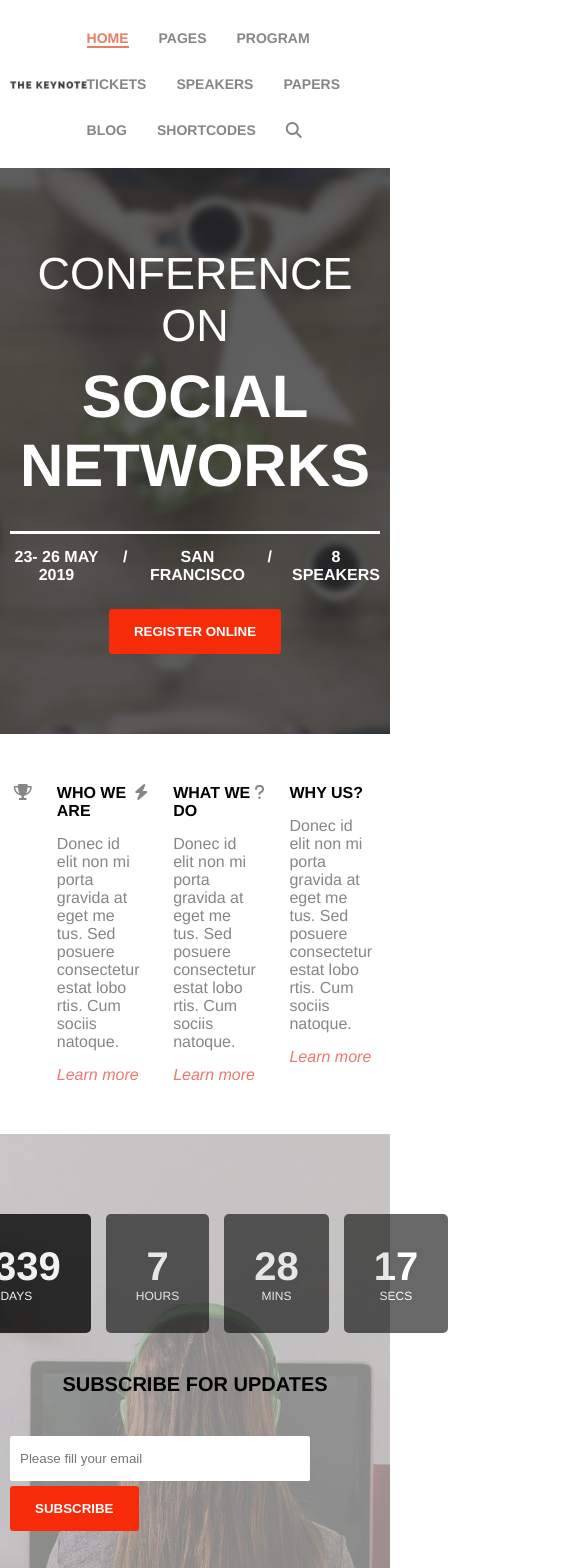
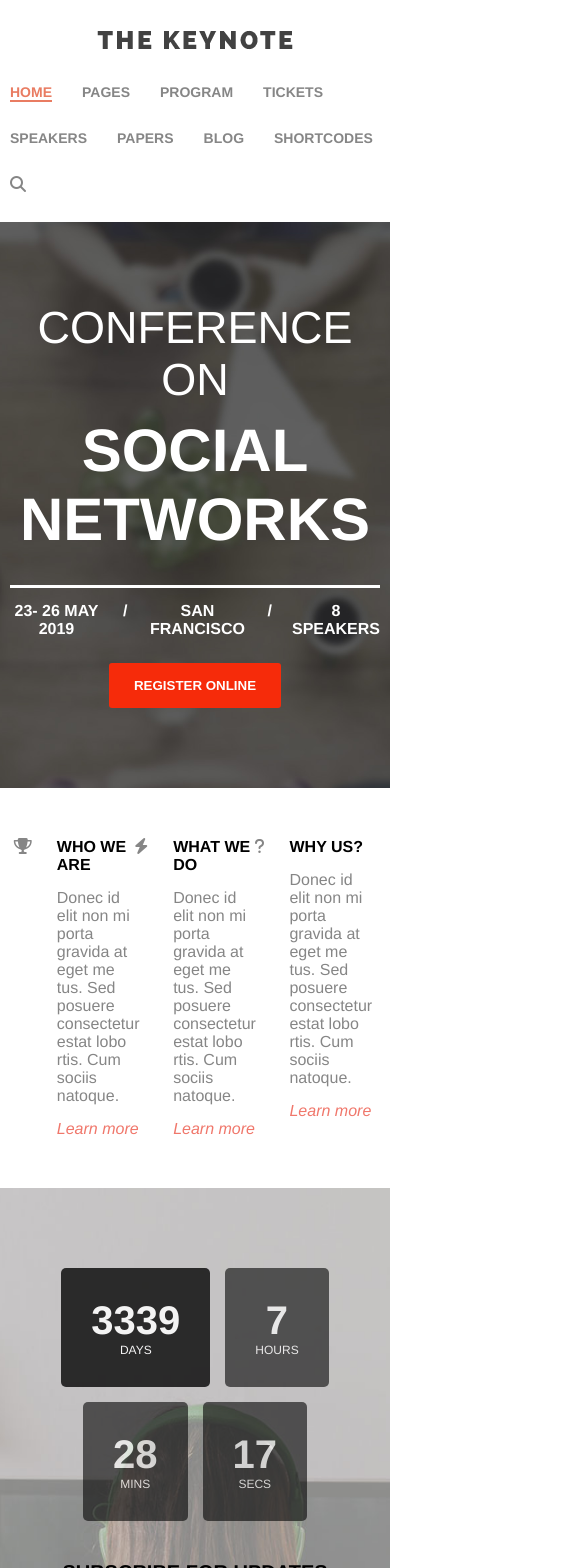
Before and after one commit to matteopelusi7/proj-html-vuejs, a Vue app: page / in a window 390 px wide. Shown: the top 1568 px of the page, 585 px wide, since content can reach past the window. Built offline with nearby package versions, Linux system fonts and the light colour scheme.

Commit message:
Aggiunto media query

```diff
--- a/src/components/Footer.vue
+++ b/src/components/Footer.vue
@@ -137,4 +137,23 @@ footer {
 
 }
 
+@media all and (max-width: 770px) {
+
+  footer {
+
+    .row {
+      flex-wrap: wrap;
+    }
+
+    .footer-final {
+      .row {
+        justify-content: center;
+        gap: 15px;
+      }
+  }
+
+  }
+
+}
+
 </style>
--- a/src/components/FooterList.vue
+++ b/src/components/FooterList.vue
@@ -113,4 +113,12 @@ export default {
 
 }
 
+@media all and (max-width: 770px) {
+
+  .box-footer {
+    width: 50%;
+  }
+
+}
+
 </style>
--- a/src/components/Header.vue
+++ b/src/components/Header.vue
@@ -110,4 +110,17 @@ header {
 
 }
 
+@media all and (max-width: 960px) {
+
+  header {
+
+    .row {
+      flex-direction: column;
+      gap: 30px;
+    }
+
+  }
+
+}
+
 </style>
--- a/src/components/MainLocation.vue
+++ b/src/components/MainLocation.vue
@@ -110,4 +110,20 @@ section {
 
 }
 
+@media all and (max-width: 400px) {
+
+  section {
+
+    .row {
+
+      .date-wrapper {
+        flex-wrap: wrap;
+      }
+
+    }
+
+  }
+
+}
+
 </style>
--- a/src/components/MainPresentation.vue
+++ b/src/components/MainPresentation.vue
@@ -171,4 +171,20 @@ section {
 
 }
 
+@media all and (max-width: 444px) {
+
+  section {
+
+    .container {
+      flex-wrap: wrap;
+
+      .vimeo-bar {
+        display: none;
+      }
+    }
+
+  }
+
+}
+
 </style>
--- a/src/components/MainProgram.vue
+++ b/src/components/MainProgram.vue
@@ -217,4 +217,16 @@ section {
 
 }
 
+@media all and (max-width: 444px) {
+
+  section {
+
+    .box-description {
+      flex-wrap: wrap;
+    }
+
+  }
+
+}
+
 </style>
--- a/src/components/MainSubscribe.vue
+++ b/src/components/MainSubscribe.vue
@@ -128,4 +128,29 @@ section {
 
 }
 
+@media all and (max-width: 530px) {
+
+  section {
+
+    .row {
+
+      .countdown {
+
+        flex-wrap: wrap;
+        justify-content: center;
+
+      }
+
+      .form {
+        display: flex;
+        flex-wrap: wrap;
+        justify-content: center;
+      }
+
+    }
+
+  }
+
+}
+
 </style>
--- a/src/components/MainTickets.vue
+++ b/src/components/MainTickets.vue
@@ -171,4 +171,26 @@ section {
 
 }
 
+@media all and (max-width: 770px) {
+
+  section {
+
+    .container {
+
+      .row-box-ticket {
+        flex-wrap: wrap;
+        justify-content: center;
+      }
+
+      .box-ticket {
+        width: 55%;
+        flex-wrap: wrap;
+      }
+
+    }
+
+  }
+
+}
+
 </style>
```
